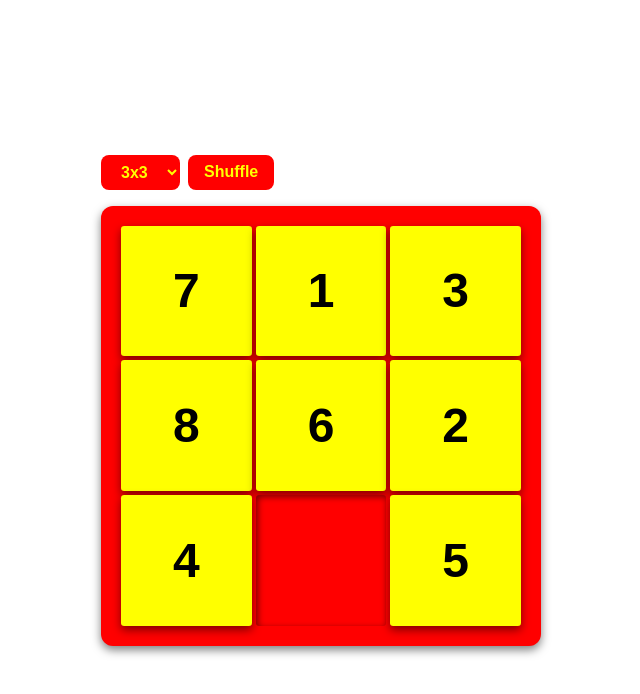
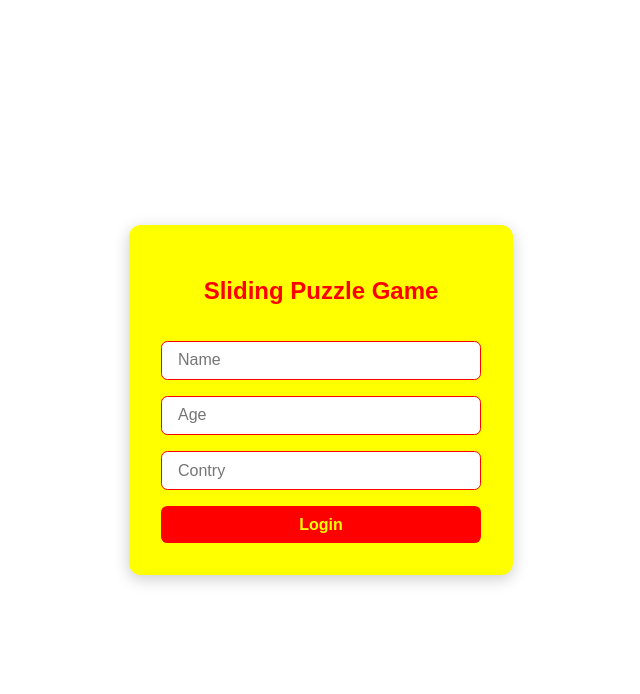
Before and after one commit to ChilliFreedman/sliding_puzzle, a React (Vite) app: page / in a window 1280 px wide. Shown: the top 694 px of the page, without its empty margins (319-959 px from the left). Built offline with nearby package versions, Linux system fonts and the light colour scheme.

Commit message:
Finished part 3

```diff
--- a/package.json
+++ b/package.json
@@ -13,6 +13,8 @@
     "lodash": "^4.17.23",
     "react": "^19.2.0",
     "react-dom": "^19.2.0",
+    "react-hook-form": "^7.72.0",
+    "react-router-dom": "^7.13.1",
     "styled-components": "^6.3.11"
   },
   "devDependencies": {
--- a/src/App.tsx
+++ b/src/App.tsx
@@ -1,52 +1,22 @@
-import { useState } from "react";
-import Board from "./components/Board";
-import TopBar from "./components/TopBar";
-import styled from "styled-components";
-import { createBoard, moveTile, shuffleBoard, isSolved } from "./utils/boardUtils";
-import { DEFAULT_BOARD_SIZE } from "./utils/constants/game";
+import { Routes, Route } from "react-router-dom";
+import LoginPage from "./pages/LoginPage";
+import GamePage from "./pages/GamePage";
+import ProtectedRoute from "./components/ProtectedRoute";
 
 const App = () => {
-  const [board, setBoard] = useState<number[]>(createBoard(DEFAULT_BOARD_SIZE));
-
-  function handleTileClick(index: number) {
-    setBoard(moveTile(board, index));
-  }
-
-  function handleShuffle() {
-    setBoard(shuffleBoard(board));
-  }
-
-  function handleBoardSizeChange(amount: number) {
-    setBoard(createBoard(amount));
-  }
-
   return (
-    <AppWrapper>
-      {isSolved(board) ? (<WinMessage>You succeeded!</WinMessage>) : null}
-      <TopBar
-        value={board.length}
-        onSizeChange={handleBoardSizeChange}
-        onShuffle={handleShuffle}
+    <Routes>
+      <Route path="/" element={<LoginPage />} />
+      <Route
+        path="/game"
+        element={
+          <ProtectedRoute>
+            <GamePage />
+          </ProtectedRoute>
+        }
       />
-      <Board board={board} onTileClick={handleTileClick} />
-    </AppWrapper>
+    </Routes>
   );
 };
 
 export default App;
-
-const AppWrapper = styled.div`
-  display: flex;
-  flex-direction: column;
-  gap: 1rem;
-`;
-
-const WinMessage = styled.div`
-  font-size: 2rem;
-  font-weight: bold;
-  color: yellow;
-  background-color: red;
-  padding: 0.5rem 1rem;
-  border-radius: 0.5rem;
-  text-align: center;
-`;
--- a/src/components/Board.tsx
+++ b/src/components/Board.tsx
@@ -10,7 +10,7 @@ const Board = ({ board, onTileClick }: BoardProps) => {
   const size = Math.sqrt(board.length);
 
   return (
-    <StyledBoard columns={size}>
+    <StyledBoard $columns={size}>
       {board.map((value, index) => (
         <Tile key={index} value={value} onClick={() => onTileClick(index)} />
       ))}
@@ -20,7 +20,7 @@ const Board = ({ board, onTileClick }: BoardProps) => {
 
 export default Board;
 
-const StyledBoard = styled.div<{ columns: number }>`
+const StyledBoard = styled.div<{ $columns: number }>`
   display: grid;
   gap: 0.25rem;
   padding: 1.25rem;
@@ -29,5 +29,5 @@ const StyledBoard = styled.div<{ columns: number }>`
   box-shadow: 0 0.25rem 0.625rem rgba(0,0,0,0.5);
   width: 25rem;
   height: 25rem;
-  grid-template-columns: repeat(${({ columns }) => columns}, 1fr);
+  grid-template-columns: repeat(${({ $columns }) => $columns}, 1fr);
 `;
--- /dev/null
+++ b/src/components/ProtectedRoute.tsx
@@ -0,0 +1,20 @@
+import { useContext } from "react";
+import { Navigate } from "react-router-dom";
+import { UserContext } from "../contexts/UserContext";
+import type { JSX } from "react";
+
+type ProtectedRouteProps = {
+  children: JSX.Element;
+};
+
+const ProtectedRoute = ({ children }: ProtectedRouteProps) => {
+  const userContext = useContext(UserContext);
+  if (!userContext) throw new Error("UserContext is undefined");
+  const { user } = userContext;
+
+  if (!user) return <Navigate to="/" />;
+
+  return children;
+};
+
+export default ProtectedRoute;
--- a/src/components/Tile.tsx
+++ b/src/components/Tile.tsx
@@ -10,7 +10,7 @@ const Tile = ({ value, onClick }: TileProps) => {
   const isEmpty = value === EMPTY_TILE;
 
   return (
-    <StyledTile empty={isEmpty} onClick={onClick}>
+    <StyledTile $empty={isEmpty} onClick={onClick}>
       {!isEmpty ? value : null}
     </StyledTile>
   );
@@ -18,21 +18,21 @@ const Tile = ({ value, onClick }: TileProps) => {
 
 export default Tile;
 
-const StyledTile = styled.div<{ empty: boolean }>`
+const StyledTile = styled.div<{ $empty: boolean }>`
   display: flex;
   justify-content: center;
   align-items: center;
   font-size: 3rem;
   font-weight: bold;
   border-radius: 0.2rem;
-  background-color: ${({ empty }) => (empty ? "red" : "yellow")};
-  cursor: ${({ empty }) => (empty ? "default" : "pointer")};
-  box-shadow: ${({ empty }) =>
-  empty
+  background-color: ${({ $empty }) => ($empty ? "red" : "yellow")};
+  cursor: ${({ $empty }) => ($empty ? "default" : "pointer")};
+  box-shadow: ${({ $empty }) =>
+  $empty
     ? "inset 0.125rem 0.125rem 0.375rem rgba(0,0,0,0.5)"
     : "0 0.25rem 0.625rem rgba(0,0,0,0.5)"};
 
   &:hover {
-    background-color: ${({ empty }) => (empty ? "red" : "darkkhaki")};
+    background-color: ${({ $empty }) => ($empty ? "red" : "darkkhaki")};
   }
 `;
--- a/src/components/TopBar.tsx
+++ b/src/components/TopBar.tsx
@@ -1,5 +1,7 @@
 import SizeSelector from "./SizeSelector";
 import styled from "styled-components";
+import { useContext } from "react";
+import { UserContext } from "../contexts/UserContext";
 
 type TopBarProps = {
   value: number;
@@ -8,10 +10,15 @@ type TopBarProps = {
 };
 
 const TopBar = ({ value, onSizeChange, onShuffle }: TopBarProps) => {
+  const userContext = useContext(UserContext);
+  if (!userContext) throw new Error("UserContext is undefined");
+  const { logout } = userContext;
+
   return (
     <Wrapper>
       <SizeSelector value={value} onChange={onSizeChange} />
       <ShuffleButton onClick={onShuffle}>Shuffle</ShuffleButton>
+      <LogoutButton onClick={logout}>Logout</LogoutButton>
     </Wrapper>
   );
 };
@@ -19,7 +26,6 @@ const TopBar = ({ value, onSizeChange, onShuffle }: TopBarProps) => {
 export default TopBar;
 
 const Wrapper = styled.div`
-  width: 100%;
   display: flex;
   gap: 0.5rem;
 `;
@@ -38,3 +44,19 @@ const ShuffleButton = styled.button`
     background-color: darkred;
   }
 `;
+
+const LogoutButton = styled.button`
+  font-size: 1rem;
+  font-weight: bold;
+  padding: 0.5rem 1rem;
+  background-color: red;
+  color: yellow;
+  border: none;
+  border-radius: 0.5rem;
+  cursor: pointer;
+  margin-left: auto;
+
+  &:hover {
+    background-color: darkred;
+  }
+`;
--- /dev/null
+++ b/src/contexts/UserContext.tsx
@@ -0,0 +1,52 @@
+import { createContext, useState, useEffect } from "react";
+import type { ReactNode } from "react";
+import { useNavigate } from "react-router-dom";
+
+type User = {
+  name: string;
+  age: number;
+  contry: string;
+};
+
+type UserContextType = {
+  user: User | null;
+  login: (name: string, age: number, contry: string) => void;
+  logout: () => void;
+};
+
+export const UserContext = createContext<UserContextType | undefined>(undefined);
+
+type UserProviderProps = { children: ReactNode };
+
+export const UserProvider = ({ children }: UserProviderProps) => {
+  const [user, setUser] = useState<User | null>(() => {
+    const storedUser = localStorage.getItem("user");
+    return storedUser ? JSON.parse(storedUser) : null;
+  });
+
+  const navigate = useNavigate();
+
+  useEffect(() => {
+    if (user) {
+      localStorage.setItem("user", JSON.stringify(user));
+    } else {
+      localStorage.removeItem("user");
+    }
+  }, [user]);
+
+  const login = (name: string, age: number, contry: string) => {
+    setUser({ name, age, contry });
+    navigate("/game");
+  };
+
+  const logout = () => {
+    setUser(null);
+    navigate("/");
+  };
+
+  return (
+    <UserContext.Provider value={{ user, login, logout }}>
+      {children}
+    </UserContext.Provider>
+  );
+};
--- a/src/main.tsx
+++ b/src/main.tsx
@@ -1,10 +1,16 @@
 import { StrictMode } from 'react';
 import { createRoot } from 'react-dom/client';
+import { BrowserRouter } from "react-router-dom";
 import App from './App.tsx';
 import "./styles/global.css";
+import { UserProvider } from "./contexts/UserContext.tsx";
 
 createRoot(document.getElementById('root')!).render(
   <StrictMode>
-    <App />
+    <BrowserRouter>
+      <UserProvider>
+        <App />
+      </UserProvider>
+    </BrowserRouter>
   </StrictMode>,
 );
--- /dev/null
+++ b/src/pages/GamePage.tsx
@@ -0,0 +1,73 @@
+import { useState, useContext } from "react";
+import Board from "../components/Board";
+import TopBar from "../components/TopBar";
+import styled from "styled-components";
+import { createBoard, moveTile, shuffleBoard, isSolved } from "../utils/boardUtils";
+import { DEFAULT_BOARD_SIZE } from "../utils/constants/game";
+import { UserContext } from "../contexts/UserContext";
+
+const GamePage = () => {
+  const [board, setBoard] = useState<number[]>(createBoard(DEFAULT_BOARD_SIZE));
+  const userContext = useContext(UserContext);
+  if (!userContext) throw new Error("UserContext is undefined");
+  const { user } = userContext;
+
+  function handleTileClick(index: number) {
+    setBoard(moveTile(board, index));
+  }
+
+  function handleShuffle() {
+    setBoard(shuffleBoard(board));
+  }
+
+  function handleBoardSizeChange(amount: number) {
+    setBoard(createBoard(amount));
+  }
+
+  return (
+    <AppWrapper>
+      <TopRowMessages>
+        {user ? <UserName>Hello {user.name} !</UserName> : null}
+        {isSolved(board) ? <WinMessage>You succeeded!</WinMessage> : null}
+      </TopRowMessages>
+      <TopBar
+        value={board.length}
+        onSizeChange={handleBoardSizeChange}
+        onShuffle={handleShuffle}
+      />
+      <Board board={board} onTileClick={handleTileClick} />
+    </AppWrapper>
+  );
+};
+
+export default GamePage;
+
+const AppWrapper = styled.div`
+  display: flex;
+  flex-direction: column;
+  gap: 1rem;
+`;
+
+const TopRowMessages = styled.div`
+  display: flex;
+  justify-content: space-between;
+`;
+
+const UserName = styled.div`
+  font-size: 1.5rem;
+  color: red;
+  background-color: yellow;
+  padding: 0.5rem 1rem;
+  border-radius: 0.5rem;
+  text-align: center;
+`;
+
+const WinMessage = styled.div`
+  font-size: 1.5rem;
+  font-weight: bold;
+  color: red;
+  background-color: yellow;
+  padding: 0.5rem 1rem;
+  border-radius: 0.5rem;
+  text-align: center;
+`;
--- /dev/null
+++ b/src/pages/LoginPage.tsx
@@ -0,0 +1,98 @@
+import styled from "styled-components";
+import { useForm } from "react-hook-form";
+import { useContext } from "react";
+import { UserContext } from "../contexts/UserContext";
+
+type FormData = {
+  name: string;
+  age: number;
+  contry: string;
+};
+
+const LoginPage = () => {
+  const { register, handleSubmit, formState: { errors } } = useForm<FormData>();
+  const userContext = useContext(UserContext);
+  if (!userContext) throw new Error("UserContext is undefined");
+  const { login } = userContext;
+
+  const onSubmit = (data: FormData) => {
+    login(data.name, data.age, data.contry);
+  };
+
+  return (
+  <FormWrapper onSubmit={handleSubmit(onSubmit)}>
+    <Title>Sliding Puzzle Game</Title>
+    <Input
+      placeholder="Name" maxLength={10}
+      {...register("name", { required: "Name is required" })}
+    />
+    {errors.name ? (
+      <ErrorMessage>{errors.name.message}</ErrorMessage>
+    ) : null}
+    <Input
+      type="number"
+      min={1} max={120} placeholder="Age"
+      {...register("age", { valueAsNumber: true })}
+    />
+    <Input
+      placeholder="Contry" maxLength={13}
+      {...register("contry")}
+    />
+    <SubmitButton type="submit">
+      Login
+    </SubmitButton>
+  </FormWrapper>
+);
+};
+
+export default LoginPage;
+
+const FormWrapper = styled.form`
+  display: flex;
+  flex-direction: column;
+  gap: 1rem;
+  width: 20rem;
+  padding: 2rem;
+  border-radius: 0.75rem;
+  background-color: yellow;
+  box-shadow: 0 0.25rem 1rem rgba(0, 0, 0, 0.2);
+`;
+
+const Title = styled.h2`
+  text-align: center;
+  color: red;
+`;
+
+const Input = styled.input`
+  padding: 0.6rem 1rem;
+  font-size: 1rem;
+  border-radius: 0.4rem;
+  border: 0.1rem solid red;
+  color: red;
+
+  &:focus {
+    outline: none;
+    border: 0.2rem solid red;
+  }
+`;
+
+const ErrorMessage = styled.div`
+  color: red;
+  font-size: 0.9rem;
+  margin-top: -1rem;
+`;
+
+const SubmitButton = styled.button`
+  padding: 0.6rem;
+  font-size: 1rem;
+  font-weight: bold;
+  border-radius: 0.4rem;
+  border: none;
+  background-color: red;
+  color: yellow;
+  cursor: pointer;
+
+  &:hover {
+    background-color: darkred;
+  }
+`;
```
Also changed, not shown: 1 other file (tests, documents, lock files or other folders).
